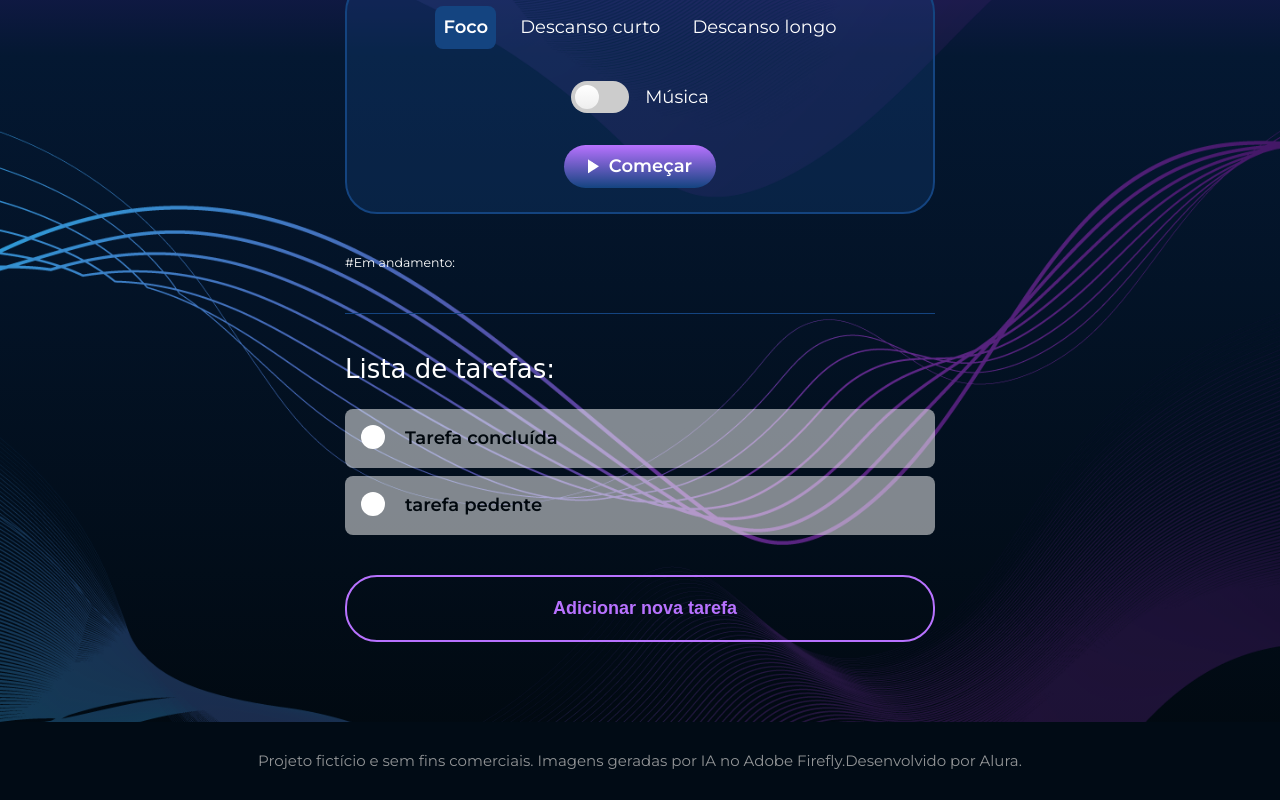
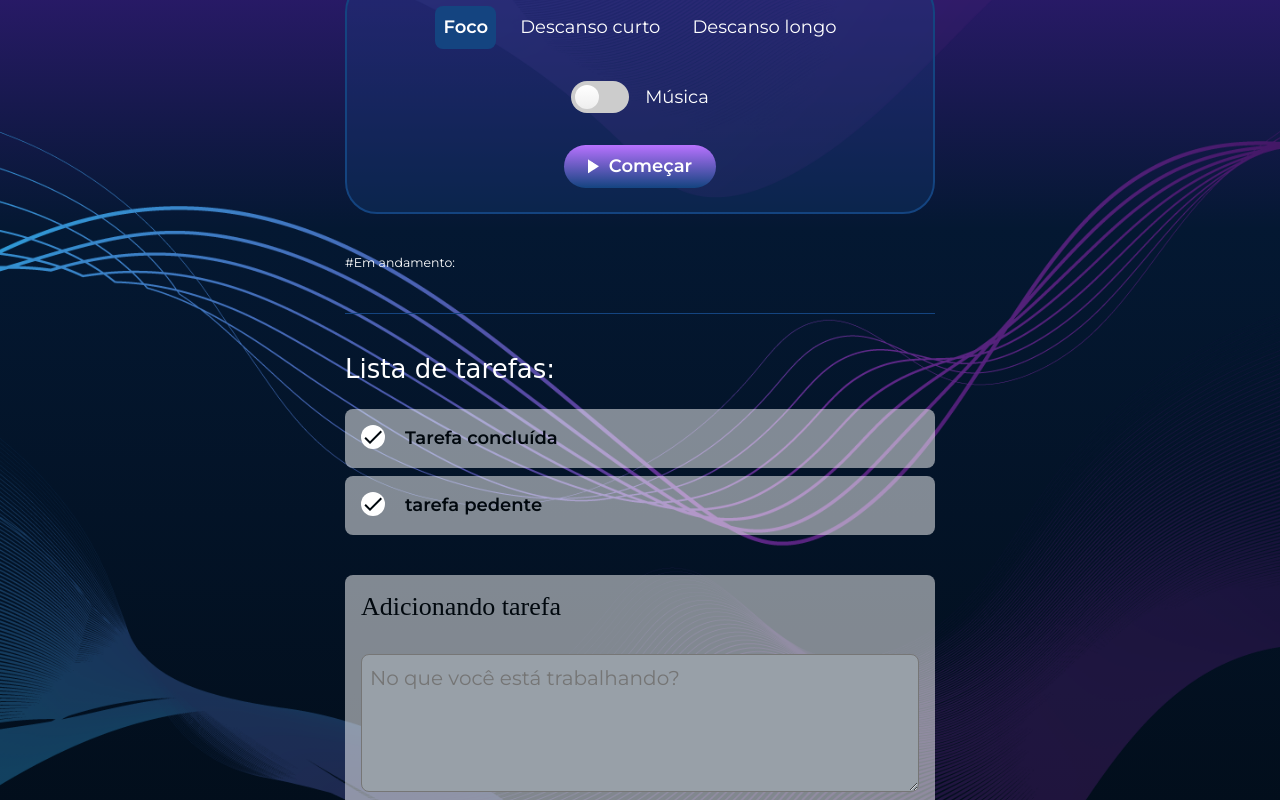
Before and after one commit to Israel-w-costa/js-manipulando-Dom, a plain HTML site: page index.html in a window 1280 px wide. Both pictures are taken after a click on the button "Adicionar nova tarefa". Shown: the part 644-1444 px from the top of the page. Drawn offline with nearby package versions, Linux system fonts and the light colour scheme; a web font is replaced by a local one.

Commit message:
adicionando novas tarefas

```diff
--- a/app/script-crud.js
+++ b/app/script-crud.js
@@ -1,4 +1,10 @@
 const taskListContainer =document.querySelector ('.app__section-task-list')
+
+const formTask = document.querySelector ('.app__form-add-task')
+const formLabel = document.querySelector ('.app__form-label')
+const toggleFormTaskBtn = document.querySelector ('.app__button--add-task')
+
+
 
 let tarefas = [
     {
@@ -12,14 +18,14 @@ let tarefas = [
 ]
 
 
-const taskIconSvg = `<svg class="app_section-task-icon-status" width="24" height="24" viewBox="0 0 24 24"
-fill="none" xmlns="http://www.w3.org/2000/svg">
-<circle cx="12" cy="12" r="12"
-    fill="#FFF" />
-<path
-    d "M9 16.1719119.5938 5.57812121 6.9843819 18.9844L3.42188 13.4062L4.82812 12L19 16.17192"
-    fill="#01080E"
-/svg>`
+const taskIconSvg = `<svg class="app__section-task-icon-status" width="24" height="24" viewBox="0 0 24 24"
+    fill="none" xmlns="http://www.w3.org/2000/svg">
+    <circle cx="12" cy="12" r="12" fill="#FFF" />
+    <path
+        d="M9 16.1719L19.5938 5.57812L21 6.98438L9 18.9844L3.42188 13.4062L4.82812 12L9 16.1719Z"
+        fill="#01080E" />
+</svg>
+`
 
 function createTask (tarefa) {
     const li = document.createElement ('li')
@@ -43,3 +49,8 @@ tarefas.forEach ((tarefa)=> {
     const taskIcon = createTask (tarefa)
     taskListContainer.appendChild (taskIcon)
 })
+
+toggleFormTaskBtn.addEventListener ('click', () => {
+    formLabel.textContent = 'Adicionando tarefa'
+    formTask.classList.toggle('hidden')
+})
```
Also changed, not shown: index.html (line endings or trailing spaces).
